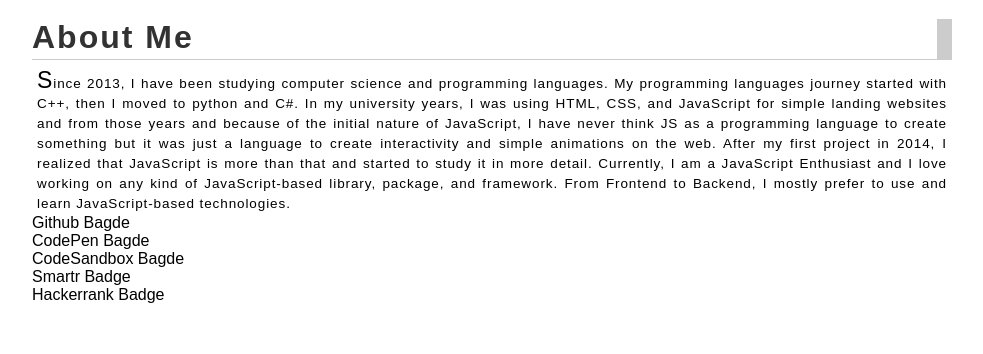
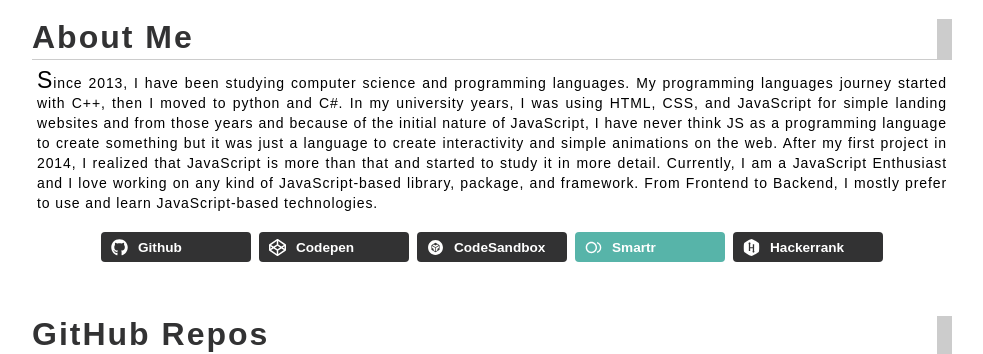
Before and after one commit to aytacg26/myportfolioweb, a React (Create React App) app: page /about in a window 1280 px wide. Shown: the part 692-1046 px from the top of the page, without its empty margins (148-1131 px from the left). Built offline with nearby package versions, Linux system fonts and the light colour scheme; no server answers; a web font is replaced by a local one.

Commit message:
Badge Component Created and Added to About Me Page

```diff
--- a/src/components/Pages/About/AboutMe.js
+++ b/src/components/Pages/About/AboutMe.js
@@ -1,6 +1,9 @@
 import React, { useState, useEffect } from 'react';
 import { useSelector, useDispatch } from 'react-redux';
 import { getGitHubRepos } from '../../../store/Actions/gitHubActions';
+import { FaGithub, FaHackerrank, FaCodepen } from 'react-icons/fa';
+import { AiFillCodeSandboxCircle } from 'react-icons/ai';
+import { MdOutlineFiberSmartRecord } from 'react-icons/md';
 import PresentationSection from '../../UI/PresentationSection/PresentationSection';
 import Heading from '../../UI/Heading/Heading';
 import Skills from '../../Skills/Skills';
@@ -10,6 +13,7 @@ import Github from '../../../Assets/Images/Skills/Github.png';
 import GithubLight from '../../../Assets/Images/Skills/GithubLight.png';
 import Loader from '../../UI/Loader/Loader';
 import RepoItem from '../../UI/RepoItem/RepoItem';
+import Badge from '../../UI/Badge/Badge';
 
 const AboutMe = () => {
   const [moveHeading, setMoveHeading] = useState(false);
@@ -77,12 +81,33 @@ const AboutMe = () => {
           framework. From Frontend to Backend, I mostly prefer to use and learn
           JavaScript-based technologies.
         </p>
-        <div>
-          <div>Github Bagde</div>
-          <div>CodePen Bagde</div>
-          <div>CodeSandbox Bagde</div>
-          <div>Smartr Badge</div>
-          <div>Hackerrank Badge</div>
+        <div className={classes.BagdeSection}>
+          <Badge
+            title='Github'
+            href='https://github.com/aytacg26'
+            logoIcon={<FaGithub />}
+          />
+          <Badge
+            title='Codepen'
+            href='https://codepen.io/aytacg26'
+            logoIcon={<FaCodepen />}
+          />
+          <Badge
+            title='CodeSandbox'
+            href='https://codesandbox.io/u/aytacg26_9067'
+            logoIcon={<AiFillCodeSandboxCircle />}
+          />
+          <Badge
+            title='Smartr'
+            href='https://www.smartr.me/public/profiles/aytac.guley'
+            logoIcon={<MdOutlineFiberSmartRecord />}
+            badgeColor='#57B4A9'
+          />
+          <Badge
+            title='Hackerrank'
+            href='https://www.hackerrank.com/aytacg26'
+            logoIcon={<FaHackerrank />}
+          />
         </div>
       </div>
 
--- a/src/components/Pages/About/AboutMe.module.css
+++ b/src/components/Pages/About/AboutMe.module.css
@@ -55,6 +55,14 @@
   color: var(--header-text-color);
 }
 
+.BagdeSection {
+  display: flex;
+  flex-wrap: wrap;
+  align-items: center;
+  justify-content: center;
+  margin-top: 15px;
+}
+
 .GitHubContainer {
   display: flex;
   width: 95%;
@@ -107,7 +115,7 @@
 }
 
 .Section p {
-  font-size: 13.5px;
+  font-size: 14px;
   text-align: justify;
   letter-spacing: 0.9px;
   line-height: 20px;
--- /dev/null
+++ b/src/components/UI/Badge/Badge.js
@@ -0,0 +1,21 @@
+import React from 'react';
+import classes from './Badge.module.css';
+
+const Badge = ({ href, title, logoIcon, badgeColor }) => {
+  return (
+    <a
+      href={href}
+      alt={title}
+      target='_blank'
+      rel='noopener noreferrer'
+      title={title}
+      style={{ backgroundColor: badgeColor }}
+      className={classes.Badge}
+    >
+      {logoIcon && <span className={classes.BadgeIcon}>{logoIcon}</span>}
+      <span className={classes.BadgeTitle}>{title}</span>
+    </a>
+  );
+};
+
+export default Badge;
--- /dev/null
+++ b/src/components/UI/Badge/Badge.module.css
@@ -0,0 +1,21 @@
+.Badge {
+  text-decoration: none;
+  display: flex;
+  padding: 5px 10px;
+  width: 150px;
+  background-color: var(--header-color);
+  margin: 4px;
+  border-radius: 4px;
+  color: #fff;
+  font-weight: bold;
+  font-size: 0.85em;
+  min-height: 30px;
+  align-items: center;
+}
+
+.BadgeIcon {
+  font-size: 1.25em;
+  margin-right: 10px;
+  display: flex;
+  align-items: center;
+}
```
